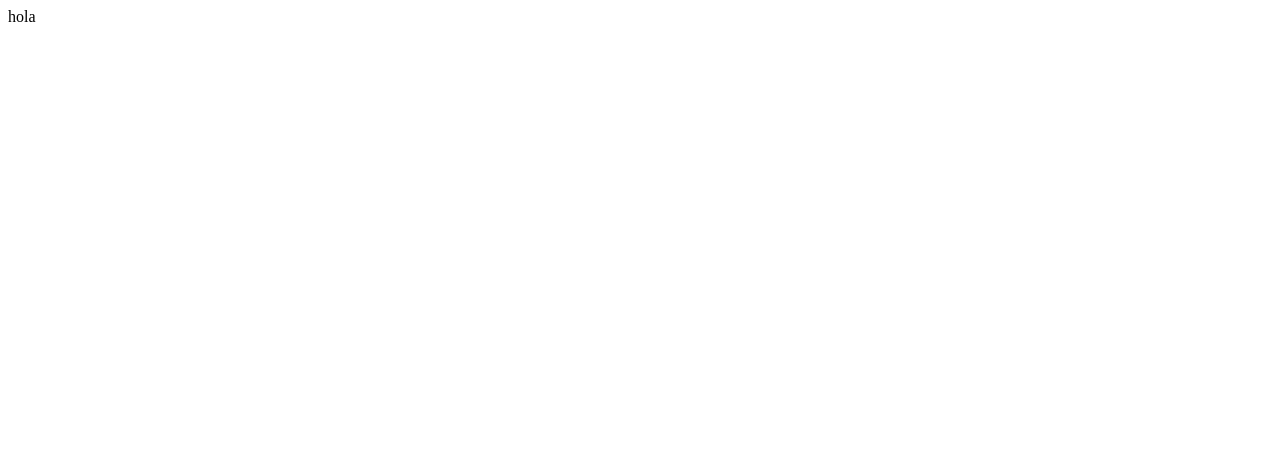
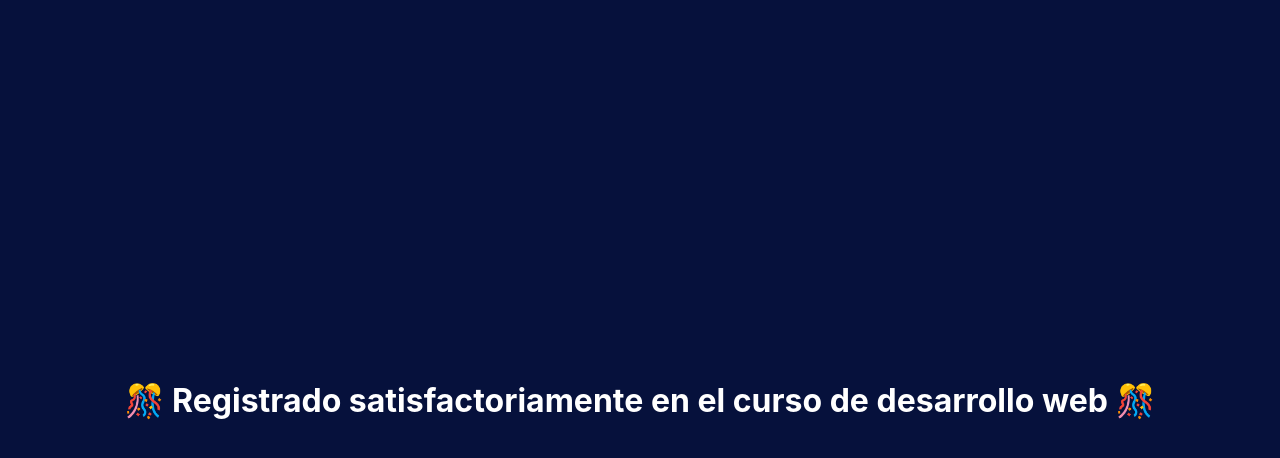
Before and after one commit to eivaremir/Practica-de-Desarrollo-Web-utp, a website: page hastalaproxima.html in a window 1280 px wide. Drawn offline with Linux system fonts and the light colour scheme.

Commit message:
update hastalaproxima.html

```diff
--- a/hastalaproxima.html
+++ b/hastalaproxima.html
@@ -1 +1,27 @@
-hola
+<!DOCTYPE html>
+<html lang="en">
+  <head>
+    <meta charset="UTF-8" />
+    <meta http-equiv="X-UA-Compatible" content="IE=edge" />
+    <meta name="viewport" content="width=device-width, initial-scale=1.0" />
+    <title>Gracias!</title>
+  </head>
+  <body
+    style="
+      background-color: #06113c;
+      color: white;
+      font-family: -apple-system, BlinkMacSystemFont, 'Segoe UI', Roboto, Oxygen,
+        Ubuntu, Cantarell, 'Open Sans', 'Helvetica Neue', sans-serif;
+      height: 100vh;
+      display: flex;
+      flex-direction: column;
+      justify-content: center;
+      align-items: center;
+      margin: 0;
+    "
+  >
+    <h1 style="text-align: center">
+      🎊 Registrado satisfactoriamente en el curso de desarrollo web 🎊
+    </h1>
+  </body>
+</html>
```
